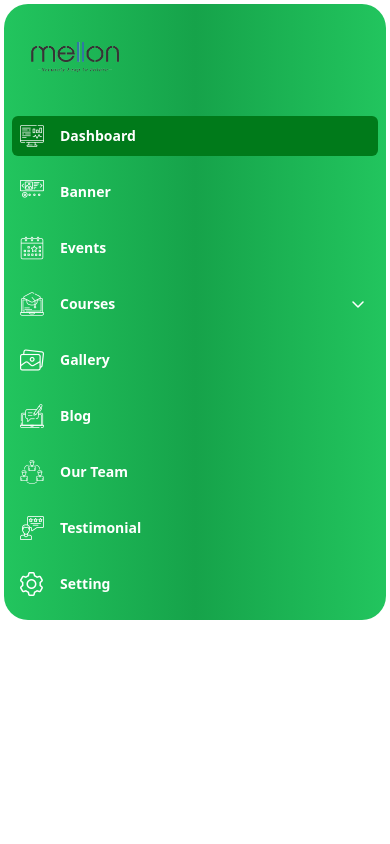
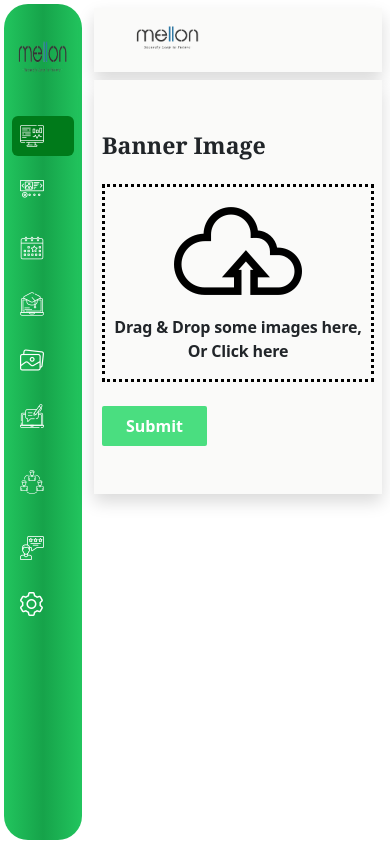
Before and after one commit to reejavijin2002/Educationsite, a React (Create React App) app: page /dashboard/baner in a window 390 px wide. Built offline with nearby package versions, Linux system fonts and the light colour scheme.

Commit message:
mobile responsive of dashboard

```diff
--- a/src/App.css
+++ b/src/App.css
@@ -96,10 +96,10 @@
 
 @media (max-width:760px) {
     .seconddiv {
-        display: none;
+        width: 80%
     }
     .firstdiv {
-        width: 100%;
+        width: 20%;
     }
     .slidingicon {
         display: none;
--- a/src/components/baneradding/Baneradding.jsx
+++ b/src/components/baneradding/Baneradding.jsx
@@ -188,17 +188,17 @@ const Baneradding = (Filename) => {
 
   return (
     <div
-      className="bg-stone-50 sticky pb-5   top-0 p-2 mt-2   shadow border-slate-200z-30 w-full h-auto"
+      className="bg-stone-50 sticky pb-5   top-0 xs:p-1 md:p-2 mt-2   shadow border-slate-200z-30 w-full h-auto"
       id="hide"
     >
-      <h3 className="px-5 pt-5 pb-3 font-bold font-serif">Banner Image</h3>
+      <h3 className="xs:px-1 md:px-5 pt-5 pb-3 font-bold font-serif">Banner Image</h3>
       <div onDragOver={handleDragOver} onDrop={handleDrop}>
         <div
-          className="ml-auto mr-auto border-3  border-dotted border-black mx-5 cursor-pointer"
+          className="ml-auto mr-auto border-3  border-dotted border-black xs:mx-1 md:mx-5 cursor-pointer"
           onClick={handleImageClick}
         >
           <img src={img1} alt="" className="ml-auto mr-auto" />
-          <p className="text-center text-lg font-semibold">
+          <p className="text-center md:text-lg xs:text-base font-semibold">
             Drag & Drop some images here, Or Click here
           </p>
         </div>
@@ -217,7 +217,7 @@ const Baneradding = (Filename) => {
               key={index}
               src={URL.createObjectURL(image)}
               alt=""
-              className="w-1/4 h-36 ml-12 mt-4 flex rounded-lg border-2 border-gray-400"
+              className="md:w-1/4 xs:w-1/2 h-36 ml-12  mt-4 flex rounded-lg border-2 border-gray-400"
               draggable
               onDragStart={() => handleDragStart(index)}
               onDragEnter={() => handleDragEnter(index)}
@@ -234,7 +234,7 @@ const Baneradding = (Filename) => {
         ))}
       </div>
       <button
-        className="p-2 bg-green-400 text-white ml-12 px-4 font-semibold mt-4 rounded-sm"
+        className="p-2 bg-green-400 text-white md:mx-5 xs:mx-1 px-4 font-semibold mt-4 rounded-sm"
         onClick={submitHandler}
       >
         {" "}
--- a/src/pages/Dashboard.jsx
+++ b/src/pages/Dashboard.jsx
@@ -54,7 +54,7 @@ const Dashboard = () => {
           >
             {" "}
             <img src={img3} />
-            <span className={`${!open && "hidden"} origin-left duration-200`}>
+            <span className={`${!open && "hidden"}  sm:invisible xs:invisible md:visible origin-left duration-200`}>
               Dashboard
             </span>
           </li>
@@ -68,7 +68,7 @@ const Dashboard = () => {
           >
             {" "}
             <img src={img4} />
-            <span className={`${!open && "hidden"} origin-left no-underline duration-200`}>
+            <span className={`${!open && "hidden"} origin-left sm:invisible xs:invisible md:visible no-underline duration-200`}>
               Banner
             </span>
           </li>
@@ -82,7 +82,7 @@ const Dashboard = () => {
           >
             {" "}
             <img src={img5} />
-            <span className={`${!open && "hidden"} origin-left duration-200`}>
+            <span className={`${!open && "hidden"} sm:invisible xs:invisible md:visible origin-left duration-200`}>
               Events
             </span>
           </li>
@@ -92,7 +92,7 @@ const Dashboard = () => {
             onClick={toggleDropdown}
           >
             <img src={img6} />
-            <span className={`${!open && "hidden"} origin-left duration-200`}>
+            <span className={`${!open && "hidden"} sm:invisible xs:invisible md:visible origin-left duration-200`}>
             Courses
             </span>
             <img src={img11} className="ml-auto" />
@@ -108,13 +108,13 @@ const Dashboard = () => {
                 {" "}
                 <img src={img12} />
                 <span
-                  className={`${!open && "hidden"} origin-left duration-200`}
+                  className={`${!open && "hidden"} origin-left sm:invisible xs:invisible md:visible duration-200`}
                 >
                   Courses List
                 </span>
               </li>
               <li
-                className={`flex  rounded-md ml-4 px-2 py-2 hover:bg-green-400 transition cursor-pointer hover:bg-light-white text-white font-semibold text-sm items-center gap-x-4 mt-2 bg-light-white ${
+                className={`flex  rounded-md ml-4 px-2 py-2 hover:bg-green-400  transition cursor-pointer hover:bg-light-white text-white font-semibold text-sm items-center gap-x-4 mt-2 bg-light-white ${
                   activeListItem === "Date" ? "activeListItem" : ""
                 }`}
                 onClick={() => setActiveListItem("Date")}
@@ -122,7 +122,7 @@ const Dashboard = () => {
                 {" "}
                 <img src={img13} />
                 <span
-                  className={`${!open && "hidden"} origin-left duration-200`}
+                  className={`${!open && "hidden"} origin-left sm:invisible xs:invisible md:visible duration-200`}
                 >
                   New Courses
                 </span>
@@ -139,7 +139,7 @@ const Dashboard = () => {
           >
             {" "}
             <img src={img7} />
-            <span className={`${!open && "hidden"} origin-left duration-200`}>
+            <span className={`${!open && "hidden"} origin-left sm:invisible xs:invisible md:visible duration-200`}>
               Gallery
             </span>
           </li>
@@ -154,7 +154,7 @@ const Dashboard = () => {
           >
             {" "}
             <img src={img8} />
-            <span className={`${!open && "hidden"} origin-left duration-200`}>
+            <span className={`${!open && "hidden"} origin-left sm:invisible xs:invisible md:visible duration-200`}>
               Blog
             </span>
           </li>
@@ -169,7 +169,7 @@ const Dashboard = () => {
           >
             {" "}
             <img src={img9} />
-            <span className={`${!open && "hidden"} origin-left duration-200`}>
+            <span className={`${!open && "hidden"} origin-left sm:invisible xs:invisible md:visible duration-200`}>
               Our Team
             </span>
           </li>
@@ -184,7 +184,7 @@ const Dashboard = () => {
           >
             {" "}
             <img src={img14} />
-            <span className={`${!open && "hidden"} origin-left duration-200`}>
+            <span className={`${!open && "hidden"} origin-left sm:invisible xs:invisible md:visible duration-200`}>
               Testimonial
             </span>
           </li>
@@ -199,7 +199,7 @@ const Dashboard = () => {
           >
             {" "}
             <img src={img10} />
-            <span className={`${!open && "hidden"} origin-left duration-200`}>
+            <span className={`${!open && "hidden"} origin-left sm:invisible xs:invisible md:visible duration-200`}>
               Setting
             </span>
           </li>
@@ -213,7 +213,7 @@ const Dashboard = () => {
         />
       </div>
       <div className="h-screen flex-1 p-2 w-[80%] seconddiv ">
-        <header className="bg-stone-50 sticky   top-0 xs:invisible sm:visible  shadow border-slate-200z-30 ">
+        <header className="bg-stone-50 sticky   top-0 xs:visible sm:visible  shadow border-slate-200z-30 ">
           <div className="px-4 ">
             <div className="flex items-center justify-between h-16 ">
               <Link to="/">
@@ -238,14 +238,14 @@ const Dashboard = () => {
                         border: "0.2rem solid fuchsia",
                         width: "40px",
                         height: "40px",
-                        transition: "border-color 0.3s ease", // Adding transition for a smoother effect
+                        transition: "border-color 0.3s ease",
                       }}
                       src={home}
                       onMouseOver={(e) => {
-                        e.target.style.borderColor = "transparent"; // Change border color to transparent on hover
+                        e.target.style.borderColor = "transparent";
                       }}
                       onMouseOut={(e) => {
-                        e.target.style.borderColor = "fuchsia"; // Change border color back to the original color on mouse out
+                        e.target.style.borderColor = "fuchsia";
                       }}
                     />
                   </Link>
```
